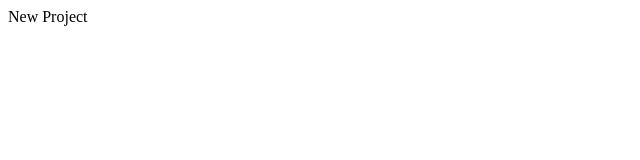
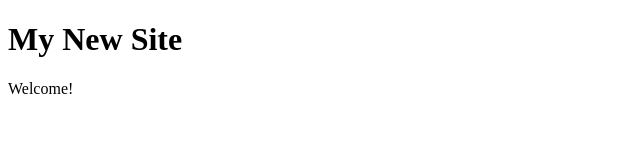
Before and after one commit to janmarkusmilan/CSC225-04_16_2020, a plain HTML site: page index.html in a window 1280 px wide. Shown: the whole page, without its empty margins (0-640 px from the left). Drawn offline with Linux system fonts and the light colour scheme.

Commit message:
Begin writing html for our document

```diff
--- a/index.html
+++ b/index.html
@@ -3,9 +3,10 @@
     <head>
         <meta charset="UTF-8">
         <meta name="viewport" content="width=device-width, initial-scale=1.0">
-        <title>Document</title>
+        <title>My Cool Site</title>
     </head>
     <body>
-        New Project
+        <h1>My New Site</h1>
+        <p>Welcome!</p>
     </body>
 </html>
```
